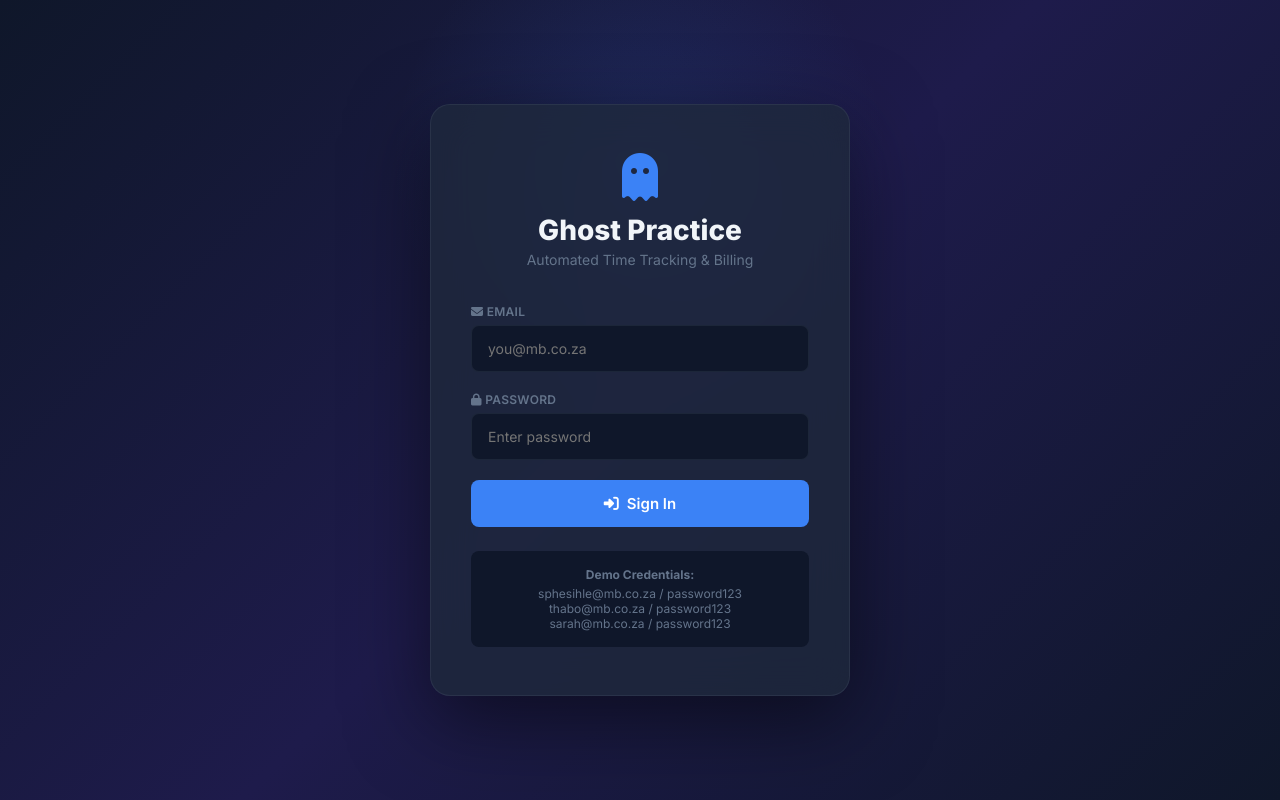
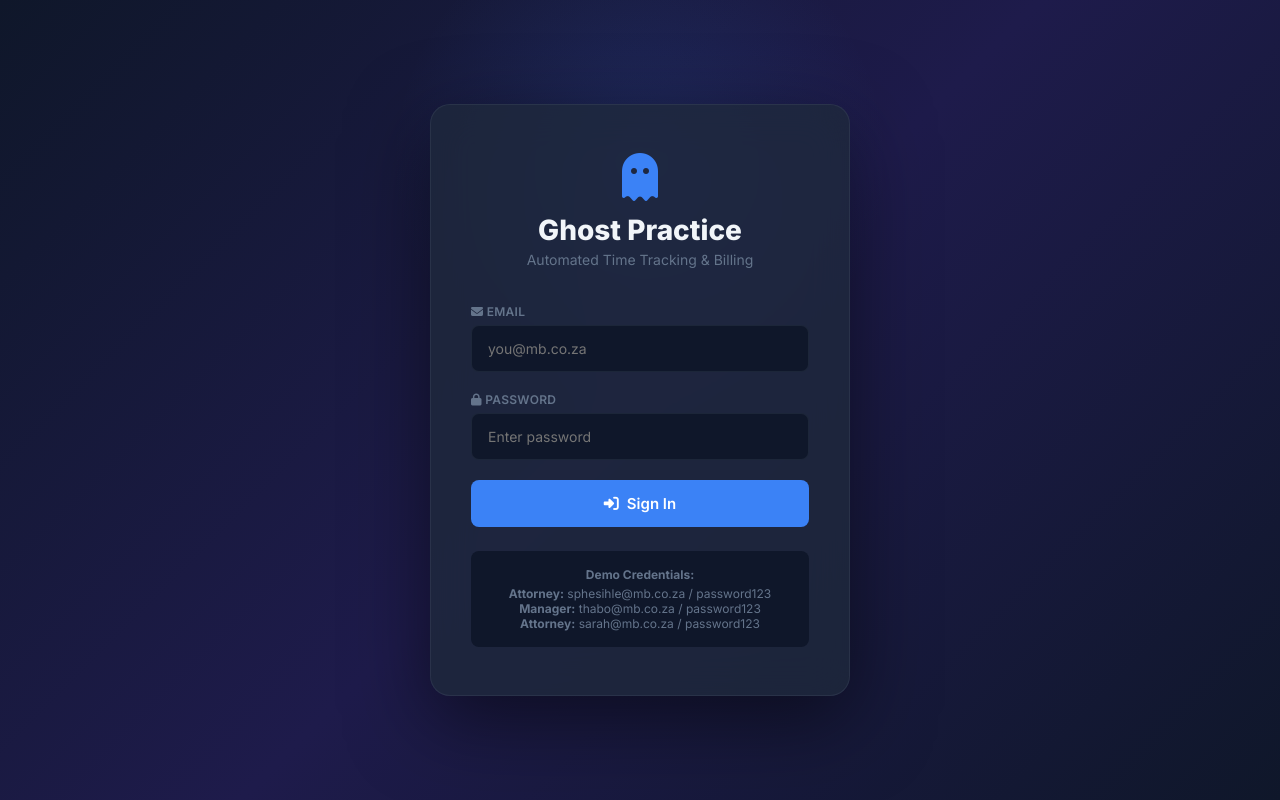
Before and after one commit to siphesihlemhlongo/Ghost_Practice_Project, a Flask app: page /login in a window 1280 px wide. Run offline with Flask 3, Linux system fonts and the light colour scheme.

Commit message:
add roles to demo credentials on login screen

```diff
--- a/templates/login.html
+++ b/templates/login.html
@@ -36,9 +36,9 @@
 
         <div class="login-hint">
             <p><strong>Demo Credentials:</strong></p>
-            <p>sphesihle@mb.co.za / password123</p>
-            <p>thabo@mb.co.za / password123</p>
-            <p>sarah@mb.co.za / password123</p>
+            <p><strong>Attorney:</strong> sphesihle@mb.co.za / password123</p>
+            <p><strong>Manager:</strong> thabo@mb.co.za / password123</p>
+            <p><strong>Attorney:</strong> sarah@mb.co.za / password123</p>
         </div>
     </div>
 </div>
```
